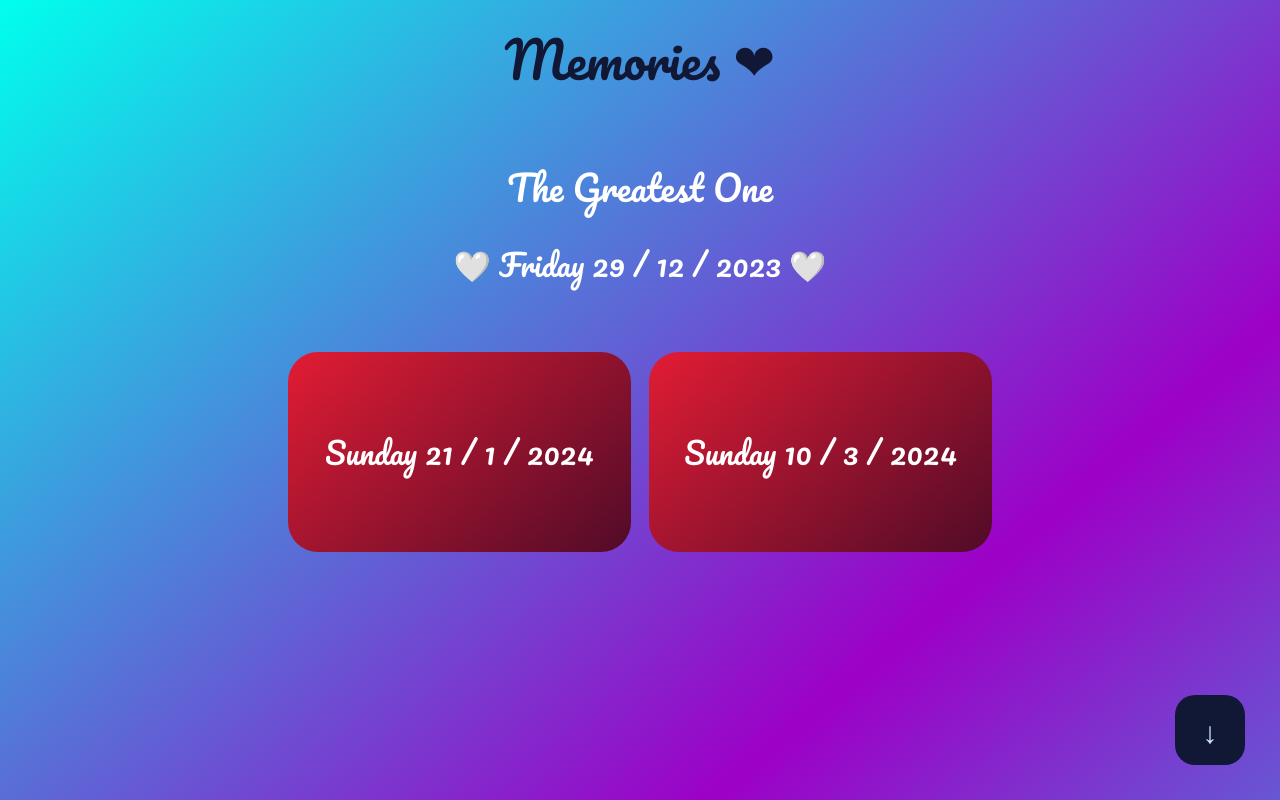
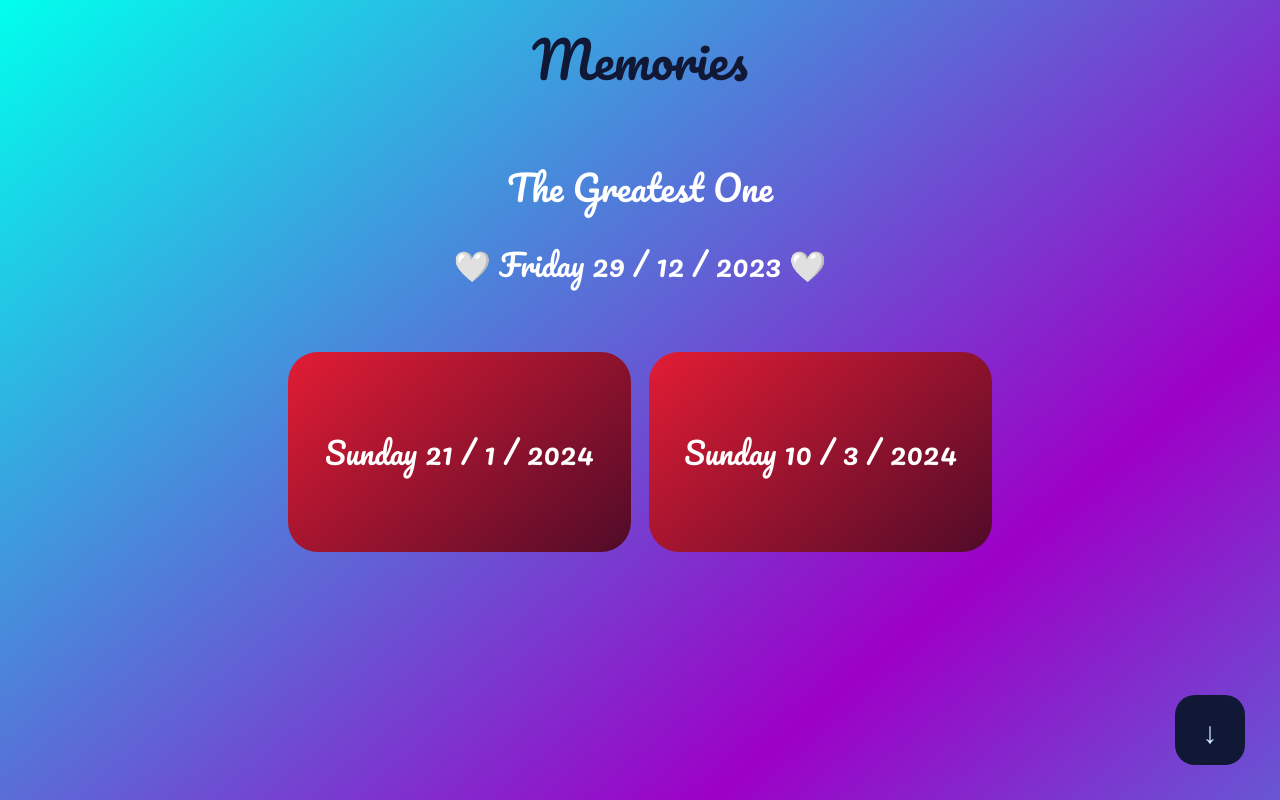
Before and after one commit to David10107/MD-Memories, a plain HTML site: page index.html in a window 1280 px wide. Shown: the top 800 px of the page. Drawn offline with Linux system fonts and the light colour scheme; a web font is replaced by a local one.

Commit message:
Update index.html

```diff
--- a/index.html
+++ b/index.html
@@ -12,7 +12,7 @@
 
     <a class="goToBottom">↓</a>
 
-    <p class="memories">Memories ❤</p>
+    <p class="memories">Memories</p>
     <section class="memoryCards" id="MC">
         <div class="container">
             <div class="card1">
```
